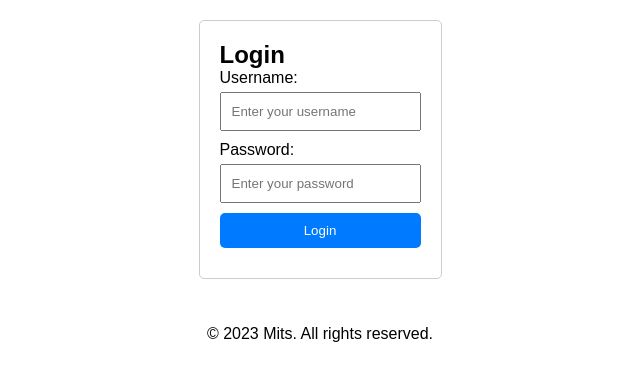
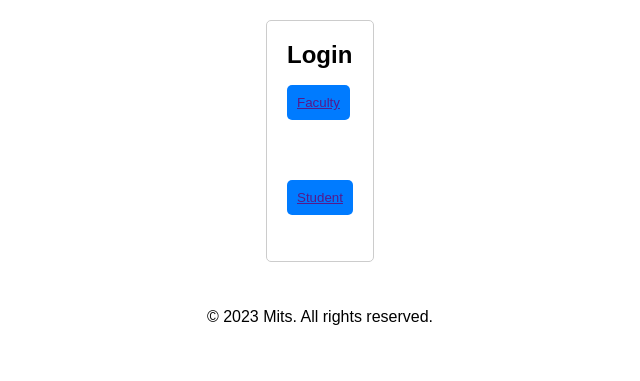
Before and after one commit to udaykiran927/liveness, a Flask app: page / in a window 1280 px wide. Shown: the part 57-438 px from the top of the page, without its empty margins (320-960 px from the left). Run offline with Flask 2, Linux system fonts and the light colour scheme.

Commit message:
Update index.html

```diff
--- a/templates/index.html
+++ b/templates/index.html
@@ -14,13 +14,9 @@
     <main>
       <div class="login-form">
         <h2>Login</h2>
-        <form>
-          <label for="username">Username:</label>
-          <input type="text" id="username" name="username" placeholder="Enter your username">
-          <label for="password">Password:</label>
-          <input type="password" id="password" name="password" placeholder="Enter your password">
-          <button type="submit">Login</button>
-        </form>
+        <p class="message1"><button><a href="">Faculty</a></button></p>
+        <br>
+        <p class="message1"><button><a href="">Student</a></button></p>
       </div>
     </main>
     <footer>
```
